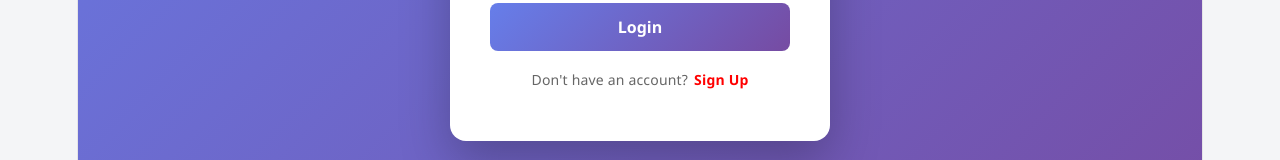
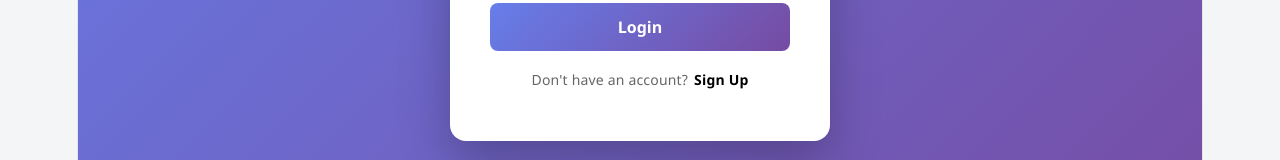
Before and after one commit to sanjay1324-s/event-management-system, a React app in the folder frontend/: page /login in a window 1280 px wide. Shown: the part 474-634 px from the top of the page. Built offline with nearby package versions, Linux system fonts and the light colour scheme; the HTML template or start-up script is replaced by a standard one.

Commit message:
change login page span

```diff
--- a/frontend/src/pages/Login.jsx
+++ b/frontend/src/pages/Login.jsx
@@ -69,7 +69,7 @@ function Login() {
           {isSignup ? 'Already have an account?' : "Don't have an account?"}
           <span
             onClick={() => { setIsSignup(!isSignup); setError('') }}
-            style={{ color: '#ff0000', cursor: 'pointer', marginLeft: '6px', fontWeight: '600' }}
+            style={{ color: '#000000', cursor: 'pointer', marginLeft: '6px', fontWeight: '600' }}
           >
             {isSignup ? 'Login' : 'Sign Up'}
           </span>
```
